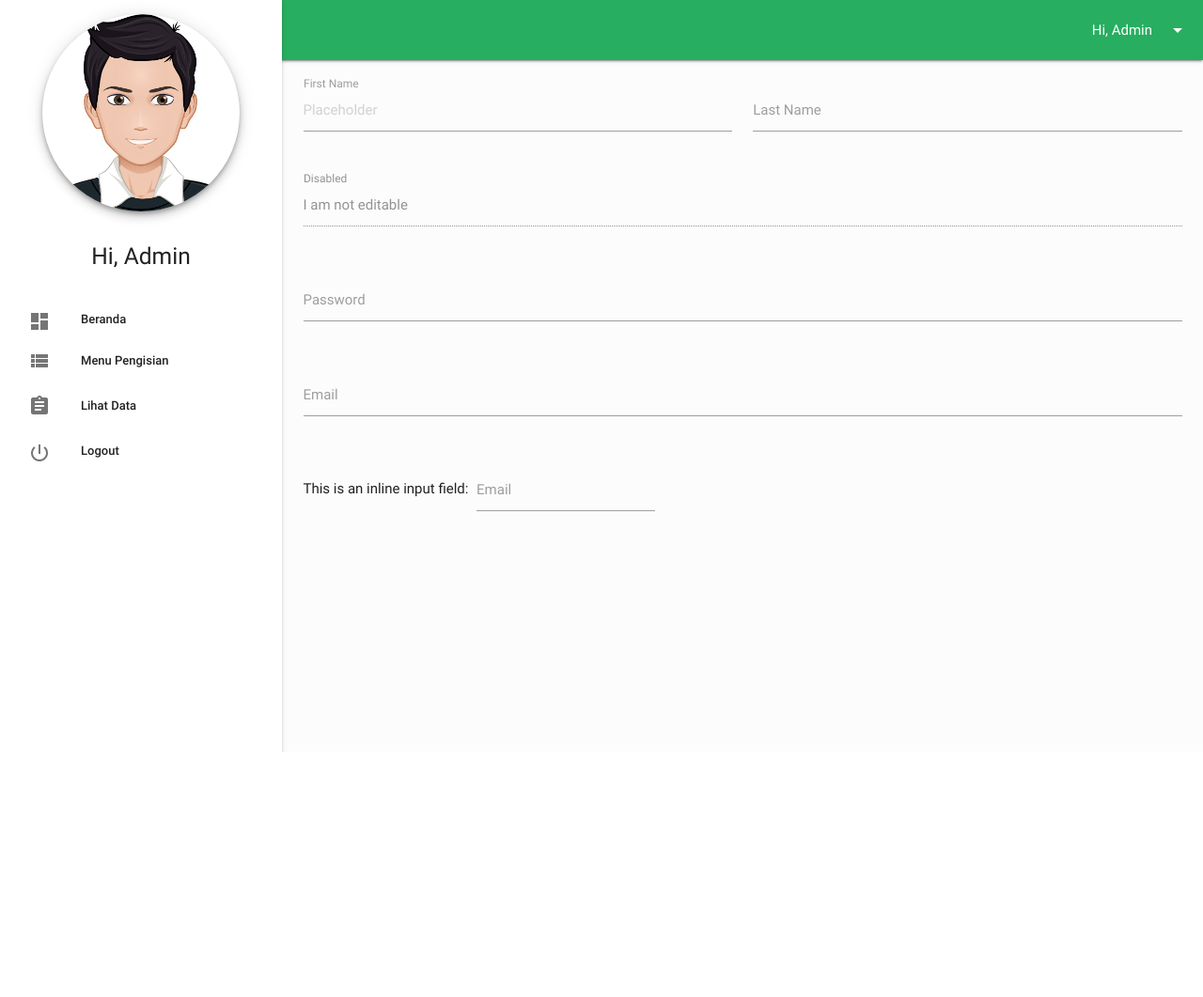
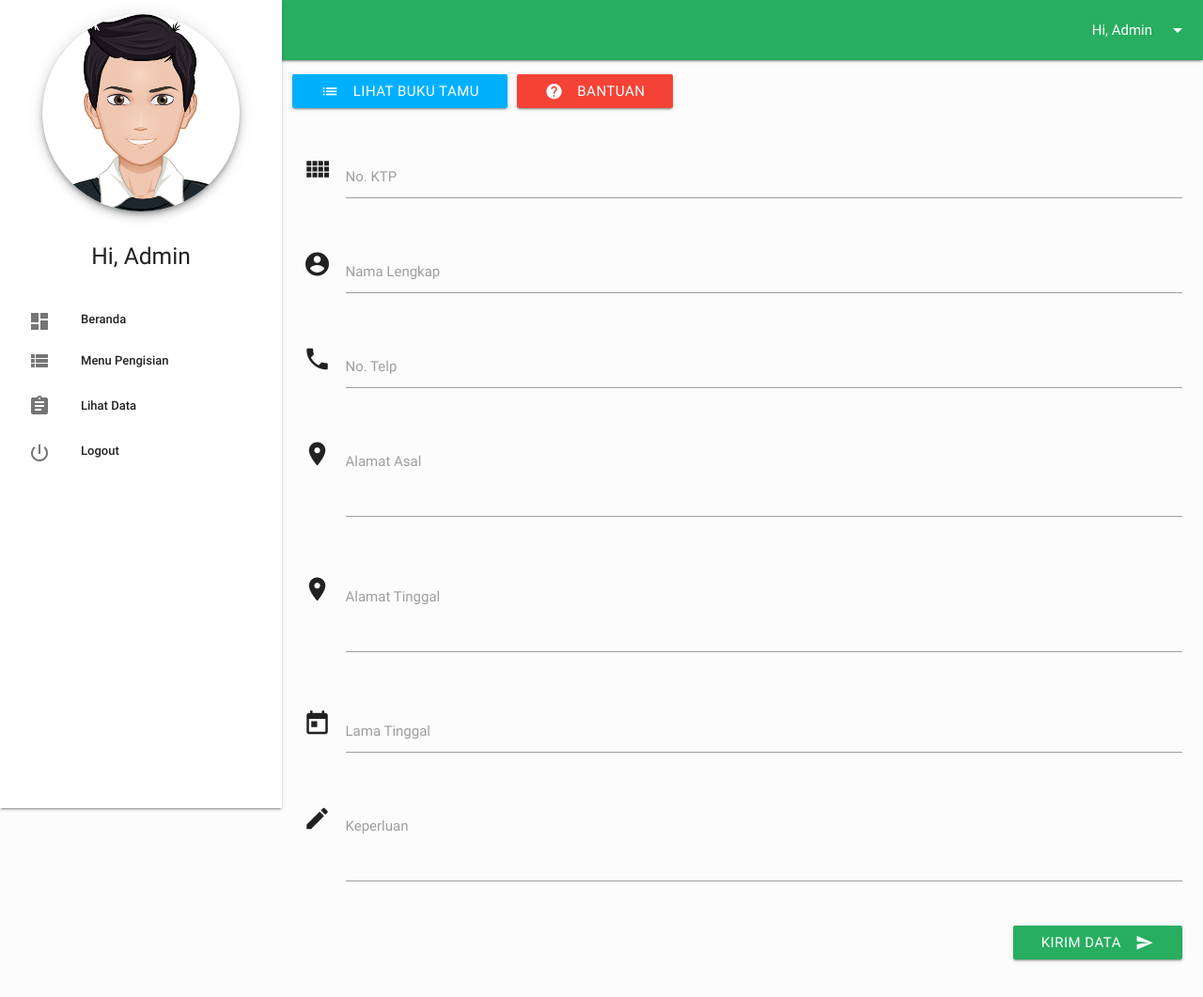
Before and after one commit to razaqultegar/tamdes-web, a PHP site: page /admin/input_bukutamu.php in a window 1280 px wide. Shown: the whole page at 94% size. Before the commit the page ends 800 px from the top, so only its background shows below. Run offline with PHP 8.4, Linux system fonts and the light colour scheme.

Commit message:
Fix Form Design

```diff
--- a/admin/input_bukutamu.php
+++ b/admin/input_bukutamu.php
@@ -3,47 +3,71 @@ require_once('../src/sidebar.php');
 //connect
 require_once('core/init.php');
 ?>
+    <title>Isi Buku Tamu - TamuDesa</title>
 
     <main>
-      <div class="section">
-        <div class="row">
+      <div class="section row">
+        <div class="col s12">
+        <a class="waves-effect btn" style="background-color: #00b0ff;"><i class="material-icons left">list</i>Lihat Buku Tamu</a>
+        <a class="waves-effect btn" style="background-color: #f44336; margin-left: 6px;"><i class="material-icons left">help</i>Bantuan</a>
+        </div>
+      </div>
+
+      <div class="row">
         <form class="col s12">
           <div class="row">
-            <div class="input-field col s6">
-              <input placeholder="Placeholder" id="first_name" type="text" class="validate">
-              <label for="first_name">First Name</label>
-            </div>
-            <div class="input-field col s6">
-              <input id="last_name" type="text" class="validate">
-              <label for="last_name">Last Name</label>
+            <div class="input-field col s12">
+              <i class="material-icons prefix">view_comfy</i>
+              <input id="ktp" type="number" class="validate">
+              <label for="ktp">No. KTP</label>
             </div>
           </div>
           <div class="row">
             <div class="input-field col s12">
-              <input disabled value="I am not editable" id="disabled" type="text" class="validate">
-              <label for="disabled">Disabled</label>
+              <i class="material-icons prefix">account_circle</i>
+              <input id="nama" type="text" class="validate">
+              <label for="nama">Nama Lengkap</label>
             </div>
           </div>
           <div class="row">
             <div class="input-field col s12">
-              <input id="password" type="password" class="validate">
-              <label for="password">Password</label>
+              <i class="material-icons prefix">phone</i>
+              <input id="notelp" type="tel" class="validate">
+              <label for="notelp">No. Telp</label>
             </div>
           </div>
           <div class="row">
             <div class="input-field col s12">
-              <input id="email" type="email" class="validate">
-              <label for="email">Email</label>
+              <i class="material-icons prefix">place</i>
+              <textarea id="asal" class="materialize-textarea"></textarea>
+              <label for="asal">Alamat Asal</label>
             </div>
           </div>
           <div class="row">
-            <div class="col s12">
-              This is an inline input field:
-              <div class="input-field inline">
-                <input id="email" type="email" class="validate">
-                <label for="email" data-error="wrong" data-success="right">Email</label>
-              </div>
+            <div class="input-field col s12">
+              <i class="material-icons prefix">place</i>
+              <textarea id="tinggal" class="materialize-textarea"></textarea>
+              <label for="tinggal">Alamat Tinggal</label>
             </div>
+          </div>
+          <div class="row">
+            <div class="input-field col s12">
+              <i class="material-icons prefix">today</i>
+              <input id="lama" type="text" class="validate">
+              <label for="lama">Lama Tinggal</label>
+            </div>
+          </div>
+          <div class="row">
+            <div class="input-field col s12">
+              <i class="material-icons prefix">mode_edit</i>
+              <textarea id="keperluan" class="materialize-textarea"></textarea>
+              <label for="keperluan">Keperluan</label>
+            </div>
+          </div>
+          <div class="row col s12">
+            <button class="btn waves-effect right" type="submit" name="action" style="background-color: #27AE60; margin-left: 6px;">Kirim Data
+              <i class="material-icons right">send</i>
+            </button>
           </div>
         </form>
       </div>
--- /dev/null
+++ b/index.php
@@ -0,0 +1,3 @@
+<?php
+require_once('login.php');
+?>
--- a/src/sidebar.php
+++ b/src/sidebar.php
@@ -2,7 +2,6 @@
 <html>
   <head>
     <meta name="viewport" content="width=device-width, initial-scale=1.0"/>
-    <title>Home - TamuDesa</title>
     <!-- CSS -->
     <link type="text/css" rel="stylesheet" href="../vendor/css/materialize.min.css"  media="screen,projection"/>
     <link href="https://fonts.googleapis.com/css?family=Inconsolata" rel="stylesheet" type="text/css">
@@ -20,10 +19,10 @@
           <img class="circle responsive-img z-depth-3" src="../src/img/myAvatar.png" style="width: 70%; margin-top: 5%; margin-bottom: 5%;">
           <h5>Hi, Admin</h5>
         </center><br>
-        <li class="bold"><a href="index.php" class="waves-effect waves-teal"><i class="material-icons">dashboard</i>Beranda</a></li>
+        <li class="bold"><a href="index.php" class="waves-effect"><i class="material-icons">dashboard</i>Beranda</a></li>
         <li class="no-padding">
           <ul class="collapsible collapsible-accordion">
-            <li class="bold"><a class="collapsible-header waves-effect waves-teal"><i class="material-icons">view_list</i>Menu Pengisian</a>
+            <li class="bold"><a class="collapsible-header waves-effect"><i class="material-icons">view_list</i>Menu Pengisian</a>
               <div class="collapsible-body">
                 <ul>
                   <li><a href="input_bukutamu.php">Buku Tamu</a></li>
@@ -32,7 +31,7 @@
             </li>
           </ul>
           <ul class="collapsible collapsible-accordion">
-            <li class="bold"><a class="collapsible-header  waves-effect waves-teal"><i class="material-icons">assignment</i>Lihat Data</a>
+            <li class="bold"><a class="collapsible-header  waves-effect"><i class="material-icons">assignment</i>Lihat Data</a>
               <div class="collapsible-body">
                 <ul>
                   <li><a href="#">Buku Tamu</a></li>
@@ -41,7 +40,7 @@
             </li>
           </ul>
         </li>
-        <li class="bold"><a href="logout.php" class="waves-effect waves-teal"><i class="material-icons">power_settings_new</i>Logout</a></li>
+        <li class="bold"><a href="../logout.php" class="waves-effect"><i class="material-icons">power_settings_new</i>Logout</a></li>
       </ul>
     </header>
 
@@ -51,7 +50,7 @@
     	<li class="liku"><a href="#"><i class="material-icons">settings</i>Pengaturan</a></li>
       <li class="liku"><a href="#"><i class="material-icons">live_help</i>Bantuan</a></li>
       <li class="divider"></li>
-      <li class="liku"><a href="logout.php"><i class="material-icons">keyboard_tab</i>Logout</a></li>
+      <li class="liku"><a href="../logout.php"><i class="material-icons">keyboard_tab</i>Logout</a></li>
     </ul>
     <nav>
       <div class="nav-wrapper">
```
Also changed, not shown: admin/index.php (+17 -4 lines).
